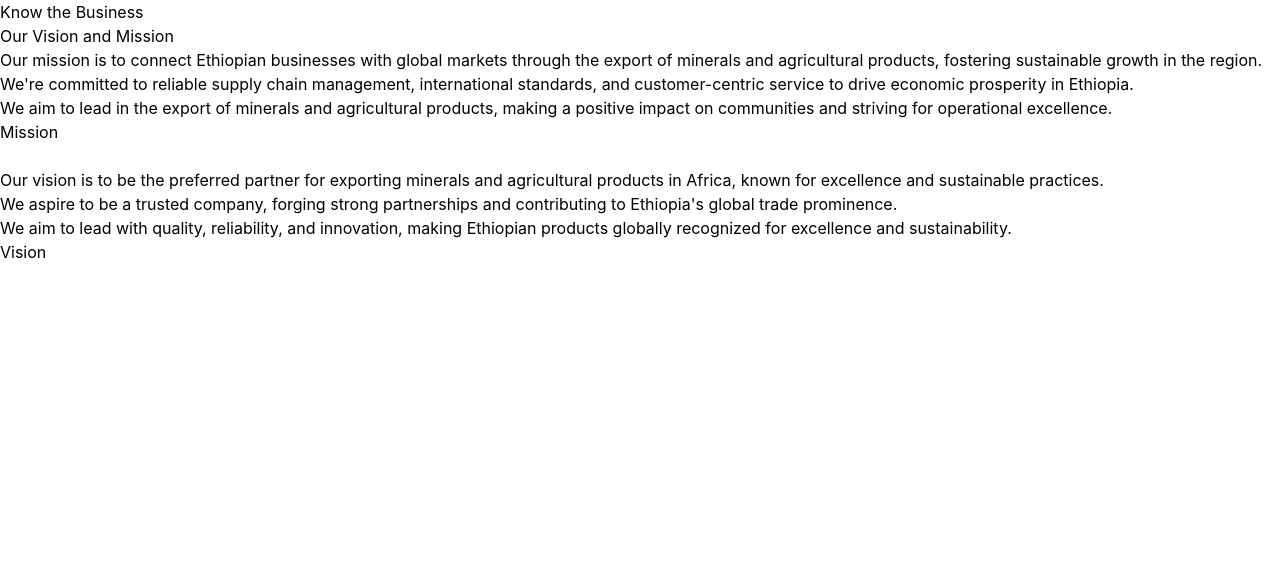
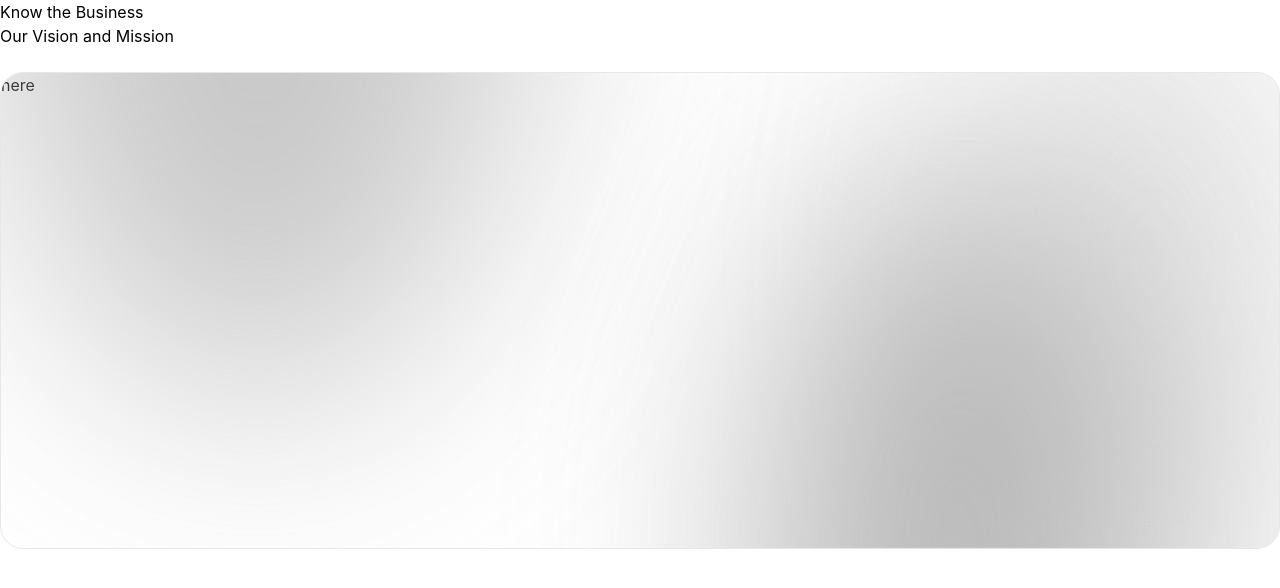
Before and after one commit to Upsurge-Tech/africa_business_group, a Next.js app: page /our-mission-and-vision in a window 1280 px wide. Shown: the top 588 px of the page. Built offline with nearby package versions, Linux system fonts and the light colour scheme.

Commit message:
partially finish card coloring

```diff
--- a/src/pages/our-mission-and-vision/index.js
+++ b/src/pages/our-mission-and-vision/index.js
@@ -1,16 +1,9 @@
 export default function OurMissionAndVision() {
-  return (
-    <div>
-      <p>Know the Business</p>
-      <h2>Our Vision and Mission</h2>
-      <Mission />
-      <br />
-      <Vision />
-    </div>
-  )
-}
-
-function Mission() {
+  const visions = [
+    'Our vision is to be the preferred partner for exporting minerals and agricultural products in Africa, known for excellence and sustainable practices.',
+    "We aspire to be a trusted company, forging strong partnerships and contributing to Ethiopia's global trade prominence.",
+    'We aim to lead with quality, reliability, and innovation, making Ethiopian products globally recognized for excellence and sustainability.',
+  ]
   const missions = [
     'Our mission is to connect Ethiopian businesses with global markets through the export of minerals and agricultural products, fostering sustainable growth in the region.',
     "We're committed to reliable supply chain management, international standards, and customer-centric service to drive economic prosperity in Ethiopia.",
@@ -19,30 +12,76 @@ function Mission() {
 
   return (
     <div>
-      <ul>
-        {missions.map((mission) => (
-          <li key={mission}>{mission}</li>
-        ))}
-      </ul>
-      <p>Mission</p>
+      <p>Know the Business</p>
+      <h2>Our Vision and Mission</h2>
+      <br />
+      <ValueMissionCard />
     </div>
   )
 }
 
-function Vision() {
-  const visions = [
-    'Our vision is to be the preferred partner for exporting minerals and agricultural products in Africa, known for excellence and sustainable practices.',
-    "We aspire to be a trusted company, forging strong partnerships and contributing to Ethiopia's global trade prominence.",
-    'We aim to lead with quality, reliability, and innovation, making Ethiopian products globally recognized for excellence and sustainability.',
-  ]
+function ValueMissionCard({ bulletIcon, title, statements }) {
+  const commonClass =
+    ' rounded-[100%] transform translate-x-[-50%] translate-y-[-50%] absolute blur-[121px]'
   return (
-    <div>
-      <ul>
-        {visions.map((vision) => (
-          <li key={vision}>{vision}</li>
-        ))}
-      </ul>
-      <p>Vision</p>
+    <div className="h-[477px] bg-[white] relative border overflow-hidden rounded-[23px]">
+      {/* eclipses */}
+      <div
+        className={
+          'bg-[#ADADAD] w-[545px] h-[1047px] opacity-[67%] top-[-40%] left-[20%] ' +
+          commonClass
+        }
+      ></div>
+      <div
+        className={
+          'bg-[#D4D4D4] w-[343px] h-[658px] opacity-[58%] top-[40%] left-[90%] ' +
+          commonClass
+        }
+      ></div>
+      <div
+        className={
+          'bg-[#979797] w-[406px] h-[780px] opacity-[67%] top-[100%] left-[75%]' +
+          commonClass
+        }
+      ></div>
+      <div className="absolute w-[80%] transform translate-x-[-50%] translate-y-[-50%] top-[80%] bg-red ">
+        ddd
+      </div>
+      here
     </div>
   )
 }
+
+function ShiningRegion() {
+  const commonClass =
+    ' rounded-[100%] transform translate-x-[-50%] translate-y-[-50%] absolute blur-[121px]'
+  return (
+    <div className="h-[500px] bg-[white] relative border overflow-hidden blur-[74px] ">
+      <div
+        className={
+          'bg-[#CECECE] w-[453px] h-[869px] opacity-[67%] top-[-10%] left-[20%]' +
+          commonClass
+        }
+      ></div>
+      <div
+        className={
+          ' bg-[#D4D4D4] w-[284px] h-[547px] top-[33%] left-[85%]' + commonClass
+        }
+      ></div>
+
+      <div
+        className={
+          'bg-[#979797] w-[337px] h-[647px] opacity-[67%] top-[100%] left-[75%]' +
+          commonClass
+        }
+      ></div>
+
+      <div
+        className={
+          'bg-[#ADF475] w-[337px] h-[647px] top-[100%] left-[10%]' + commonClass
+        }
+      ></div>
+      {/* shining region */}
+    </div>
+  )
+}
```
